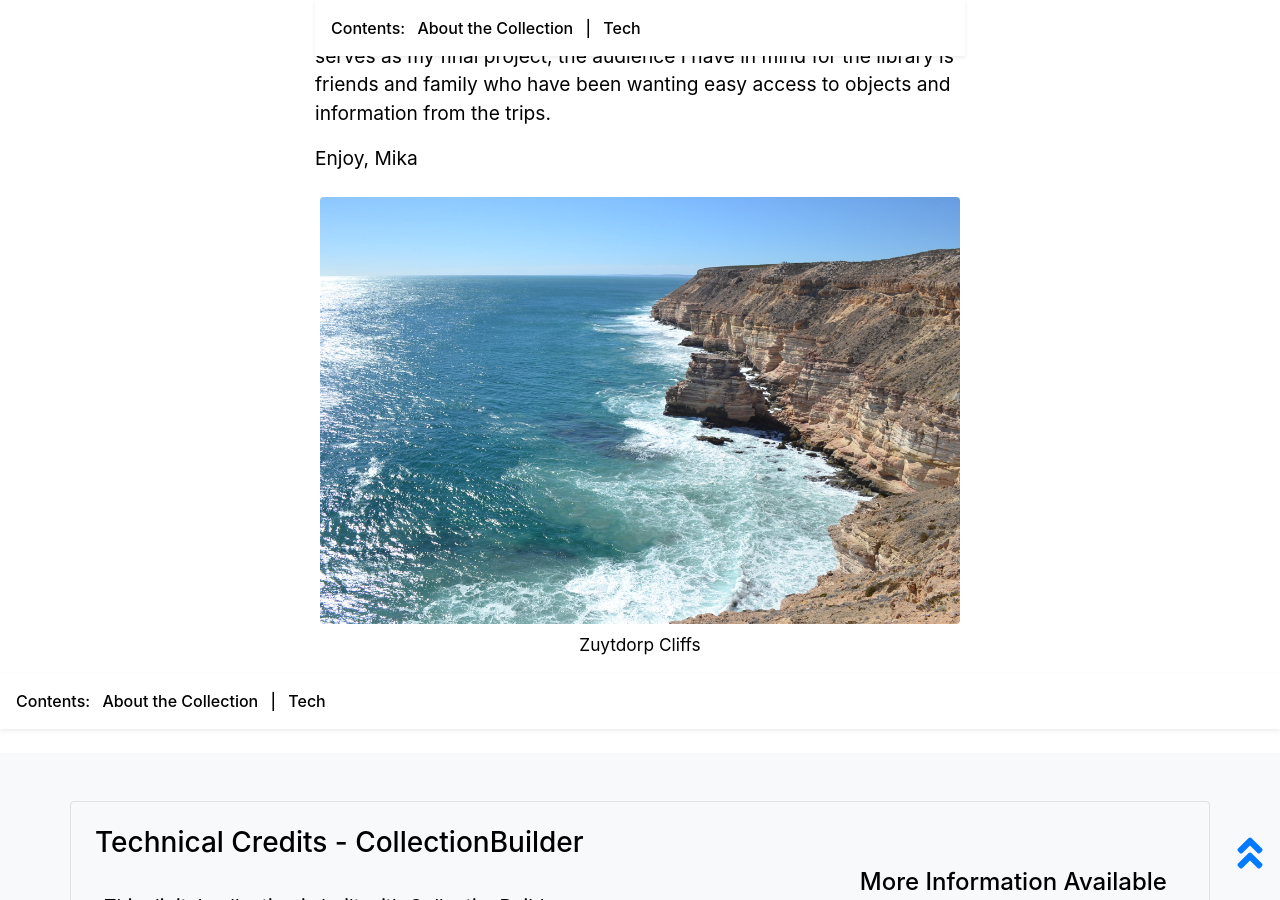
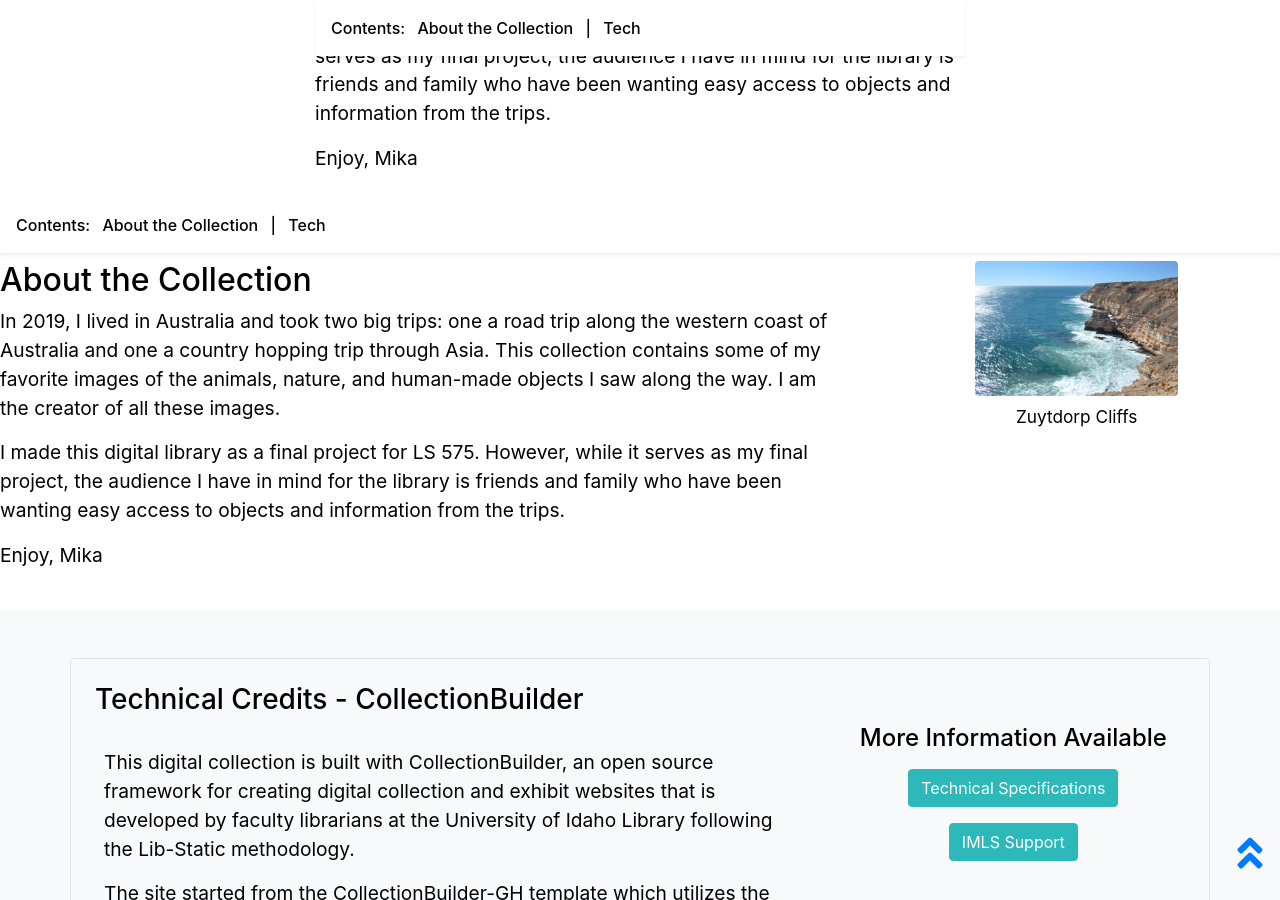
Before and after one commit to mikasmith97/final.github.io, a Jekyll site: the page built from pages/about.md, in a window 1280 px wide and 900 px high, scrolled down 973 px. Built offline with Jekyll 4.4.1, drawn with Linux system fonts in a browser that asks for light colours.

Commit message:
Update about.html

```diff
--- a/_layouts/about.html
+++ b/_layouts/about.html
@@ -6,8 +6,24 @@
 </div>
 
 
-{% include feature/image.html objectid="coll033" width="50" %}
+
 
 {% include feature/nav-menu.html sections="About the Collection" %}
+<div class="row">
+  <div class="col-md-8">
+    <h2>About the Collection</h2>
+    <p>In 2019, I lived in Australia and took two big trips: one a road trip along the western coast of Australia and one a country hopping trip through Asia. This collection contains some of my favorite images of the animals, nature, and human-made objects I saw along the way. I am the creator of all these images. </p>
+
+    <p>I made this digital library as a final project for LS 575. However, while it serves as my final project, the audience I have in mind for the library is friends and family who have been wanting easy access to objects and information from the trips. </p>
+
+    <p>Enjoy, Mika</p>
+
+  </div>
+  <div class="col-md-4">
+
+   {% include feature/image.html objectid="coll033" width="50" %}
+
+  </div>
+</div>
 
 {% if page.credits == true %}{% include cb/credits.html %}{% endif %}
```
